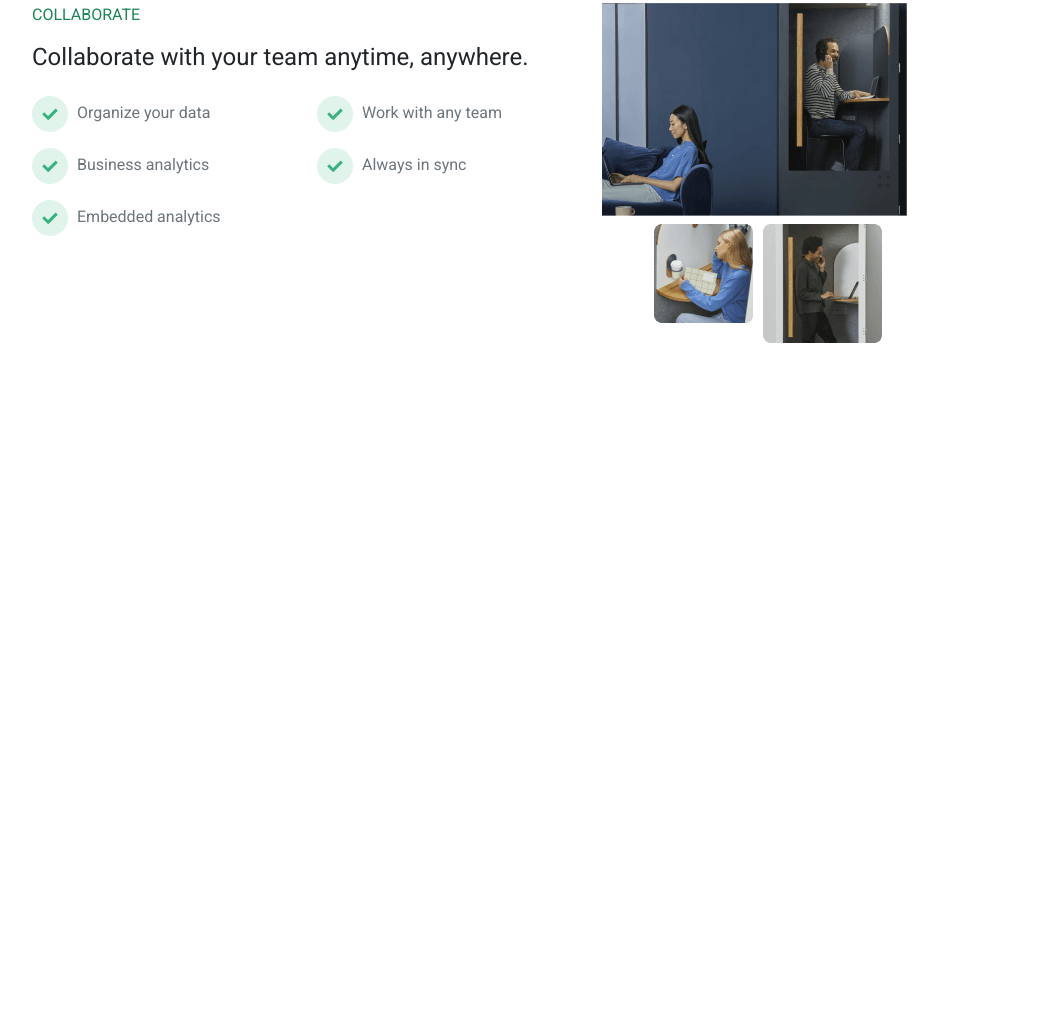
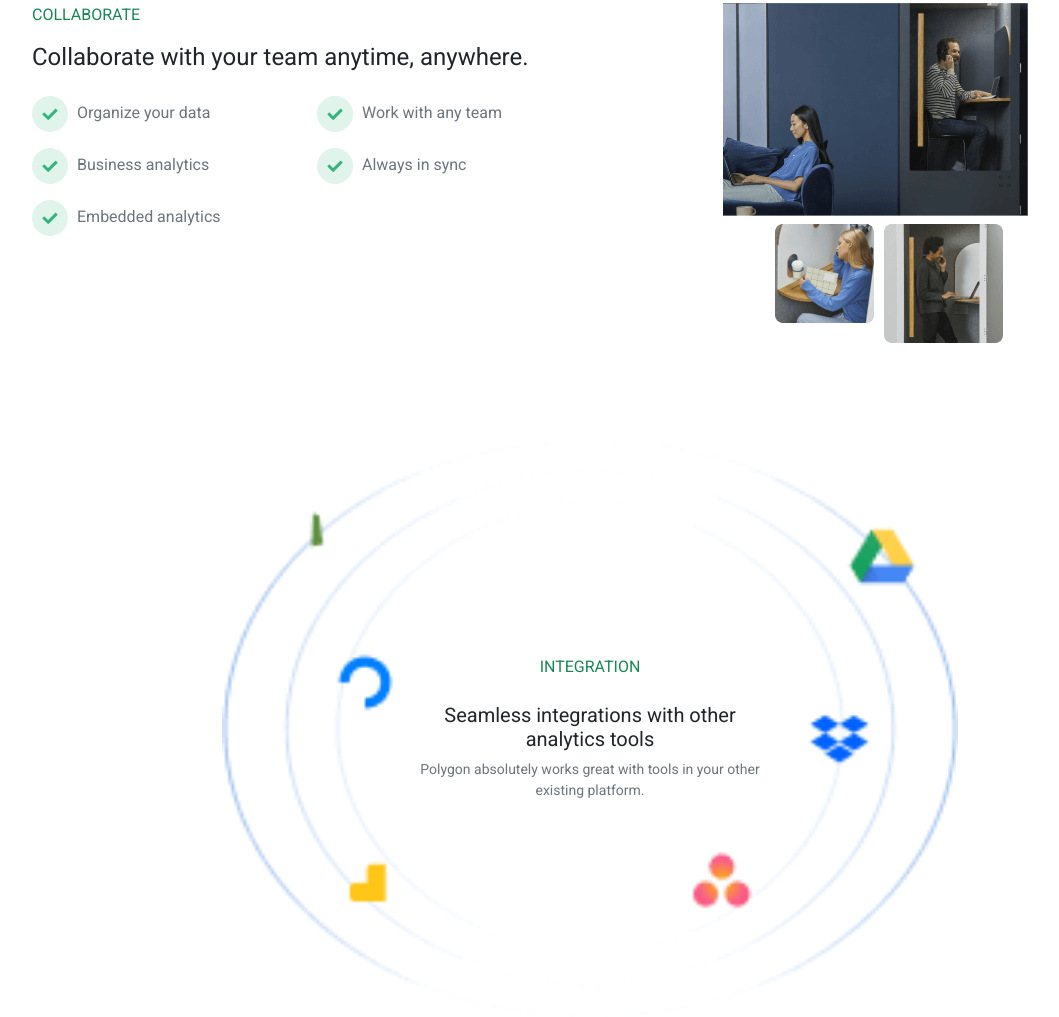
Before and after one commit to Boisset-C/ehya_landing_page_bootstrapv5.0, a plain HTML site: page index.html in a window 1280 px wide. Shown: the part 2131-3148 px from the top of the page, without its empty margins (50-1109 px from the left). Before the commit the page ends 2474 px from the top, so only its background shows below. Drawn offline with nearby package versions, Linux system fonts and the light colour scheme.

Commit message:
Added Swirl Icons.

```diff
--- a/custom.css
+++ b/custom.css
@@ -5,14 +5,13 @@ body {
 a {
   text-decoration: none;
 }
-/* Nav Styles */
+/* Nav Section Styles */
 
-/* Hero Styles */
+/* Hero Section Styles */
 .btn:hover {
   color: #0d6efd !important;
 }
 
-/* Collaborate Section */
-.bullet-override {
-  list-style-image: url("./assets/collab-img/list-style.png");
-}
+/* Collaborate Section Styles */
+
+/* Integrate Section Styles */
--- a/index.html
+++ b/index.html
@@ -458,7 +458,7 @@
           </div>
         </div>
 
-        <div class="col-md-6">
+        <div class="col-md-6 text-center mb-5">
           <img
             class="img-fluid"
             src="assets/collab-img/cred-image-collaborate.png"
@@ -468,6 +468,41 @@
       </div>
     </div>
     <!--End of Collaborate Section-->
+    <!--Integration Section-->
+    <section>
+      <div class="container-md mt-5">
+        <div class="row justify-content-center mt-5">
+          <div class="col-md-8">
+            <div class="card border-0">
+              <img
+                src="/assets/integrate-img/icon-swirl-integration.png"
+                class="card-img"
+                alt="a swirl of icons."
+              />
+              <div
+                class="
+                  card-img-overlay
+                  d-flex
+                  flex-column
+                  align-items-center
+                  justify-content-center
+                "
+              >
+                <p class="text-success text-center mb-4">INTEGRATION</p>
+                <h5 class="card-title text-center w-50">
+                  Seamless integrations with other analytics tools
+                </h5>
+                <p class="card-text text-center text-secondary small w-50">
+                  Polygon absolutely works great with tools in your other
+                  existing platform.
+                </p>
+              </div>
+            </div>
+          </div>
+        </div>
+      </div>
+    </section>
+    <!--End of Integration Section-->
     <!--BootStrap Javascript Bundle-->
     <script
       src="https://cdn.jsdelivr.net/npm/bootstrap@5.0.2/dist/js/bootstrap.bundle.min.js"
```
